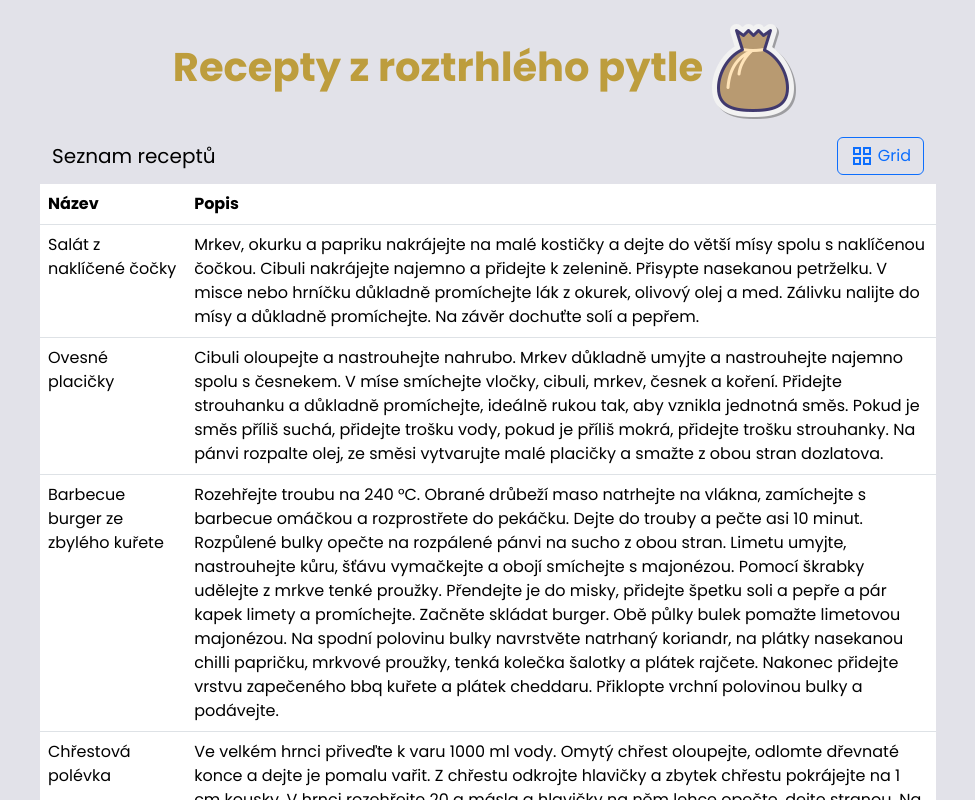
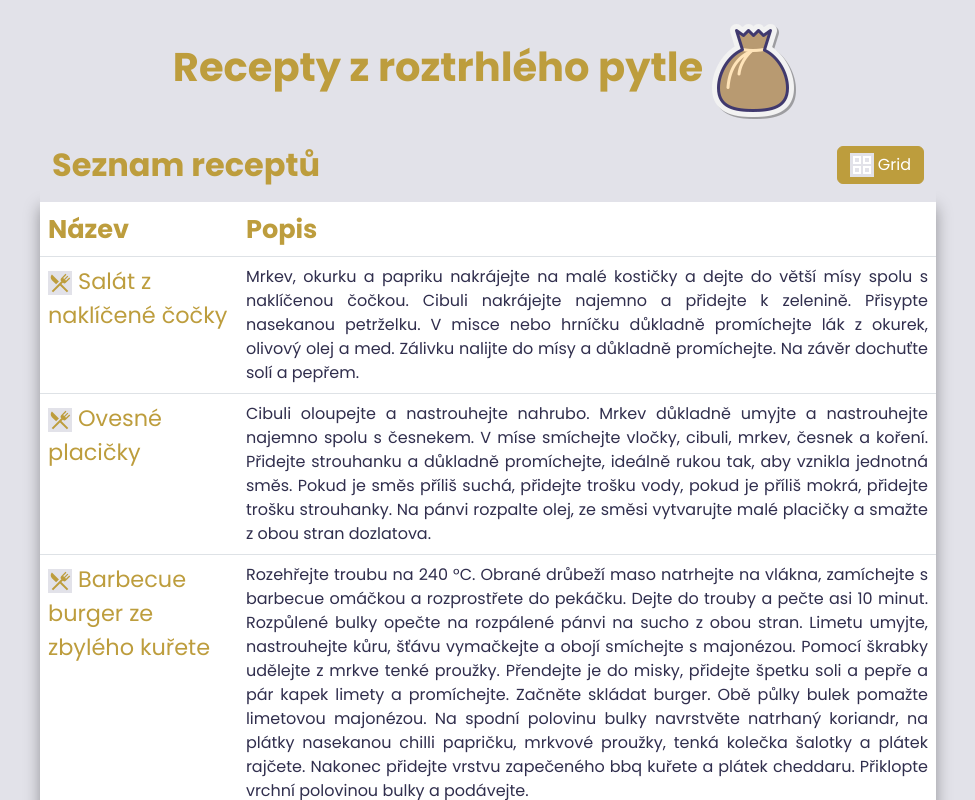
Before and after one commit to JagosMarek/React-recipe-book, a React (Create React App) app in the folder cookbook/client/: page / in a window 1280 px wide. Both pictures are taken after a click on the button "Tabulka". Shown: the top 800 px of the page, without its empty margins (152-1127 px from the left). Built offline with nearby package versions, Linux system fonts and the light colour scheme.

Commit message:
3. Blok - Variabilni seznam pridani stylu css a komentaru

```diff
--- a/cookbook/client/src/components/RecipeGridList.js
+++ b/cookbook/client/src/components/RecipeGridList.js
@@ -1,5 +1,7 @@
-import React from "react";
+import React from "react"; // Import Reactu abych ho mohl používat v komponentě
 import Recipe from "./Recipe"; // Import komponenty Recipe
+
+// Komponenta vrací seznam jako mřížku
 
 function RecipeGridList(props) {
   return (
--- a/cookbook/client/src/components/RecipeList.js
+++ b/cookbook/client/src/components/RecipeList.js
@@ -1,29 +1,29 @@
 import React, { useState } from "react"; // Import Reactu abych ho mohl používat v komponentě
-import RecipeGridList from "./RecipeGridList";
-import RecipeTableList from "./RecipeTableList";
+import RecipeGridList from "./RecipeGridList"; // Import Grid pro vykreslování seznamu jako karty
+import RecipeTableList from "./RecipeTableList"; // Import Table pro vykreslování seznamu jako tabulky
 
-import Icon from "@mdi/react";
-import { mdiTable, mdiViewGridOutline } from "@mdi/js";
+import Icon from "@mdi/react"; // Import ikon pro table a grid
+import { mdiTable, mdiViewGridOutline } from "@mdi/js"; // ikony grid a table
+import styles from "../css/recipeInfo.module.css"; // Import komponenty CSS styl
 
 import Navbar from "react-bootstrap/Navbar"; // Import komponenty Navbar z bootstrap -> ten slouží pro vkládání navigačních prvků na stránku
 import Button from "react-bootstrap/Button"; // Import komponenty Button z bootstrap
 
-// Komponenta slouží k zobrazení seznamu receptů. Do komponenty jsou přidány Col, Row a Container, protože Card má defaultně
-// nastevené řazení do sloupce. Zde Col dává jednomu receptu šířku 4 z 12 takže na řádek se vlezou 3.
+// Komponenta slouží k zobrazení seznamu receptů. V závislosti na proměnné isGrid jestli je true nebo false vykreslí budˇ grid nebo table.
 
 function RecipeList(props) {
-  const [viewType, setViewType] = useState("grid");
-  const isGrid = viewType === "grid"; // isGrid je pomocná proměnná, kterou budu dále používat pro řízení vzhledu
+  const [viewType, setViewType] = useState("grid"); // výchozí stav zobrazení receptů -> jako karty
+  const isGrid = viewType === "grid"; // isGrid je proměnná je true pokud viewType = grid jinak je false.
 
   return (
     <div>
       <Navbar>
         <div className="container-fluid">
-          <Navbar.Brand>Seznam receptů</Navbar.Brand>
-          <Button
+          <Navbar.Brand className={styles.listOfRecipesHeader}>Seznam receptů</Navbar.Brand>
+          <Button className={styles.listOfRecipesButton}
             variant="outline-primary"
             onClick={() =>
-              setViewType((currentState) => {
+              setViewType((currentState) => { // funkce nastavuje viewType na opačnou hodnotu podle toho co je aktuálně nastaveno
                 if (currentState === "grid") return "table";
                 else return "grid";
               })
@@ -34,7 +34,7 @@ function RecipeList(props) {
           </Button>
         </div>
       </Navbar>
-      {isGrid ? (
+      {isGrid ? ( // klasika pokud je grid true tak vykreslím mřížky jinak table
         <RecipeGridList recipeList={props.recipeList} />
       ) : (
         <RecipeTableList recipeList={props.recipeList} />
--- a/cookbook/client/src/components/RecipeTableList.js
+++ b/cookbook/client/src/components/RecipeTableList.js
@@ -1,21 +1,28 @@
-import React from "react";
+import React from "react"; // Import Reactu abych ho mohl používat v komponentě
 import Table from "react-bootstrap/Table";
+import styles from "../css/recipeTableList.module.css";
+import Icon from '@mdi/react';
+import { mdiSilverwareVariant } from '@mdi/js';
+
+
+
+// komponenta vrací seznam jako tabulku
 
 function RecipeTableList(props) {
   return (
-    <Table>
+    <Table className={styles.table}>
       <thead>
         <tr>
-          <th>Název</th>
-          <th>Popis</th>
+          <th className={styles.tableDes}>Název</th>
+          <th className={styles.tableDes}>Popis</th>
         </tr>
       </thead>
       <tbody>
         {props.recipeList.map((recipe) => {
           return (
             <tr key={recipe.id}>
-              <td>{recipe.name}</td>
-              <td>{recipe.description}</td>
+              <td className={styles.recipeTitle}><Icon path={mdiSilverwareVariant} size={1} /> {recipe.name}</td>
+              <td className={styles.recipeText}>{recipe.description}</td>
             </tr>
           );
         })}
--- a/cookbook/client/src/css/recipe.module.css
+++ b/cookbook/client/src/css/recipe.module.css
@@ -9,7 +9,7 @@
 
 .recipeTitle {
     font-size: 1.6rem;
-    color: #bd9d3d;
+    color: #bd9d3d !important;
 }
 
 .recipeBody {
@@ -19,19 +19,19 @@
 
 .recipeText {
     text-align: justify;
-    color: #302E4D;
+    color: #302E4D !important;
 }
 
 .recipeButton {
-    background-color: #bd9d3d;
-    border: 1px solid #bd9d3d;
+    background-color: #bd9d3d !important;
+    border: 1px solid #bd9d3d !important;
     transition: 0.3s;
 }
 
 .recipeButton:hover {
-    background-color: white;
-    color: #bd9d3d;
-    border: 1px solid #bd9d3d;
+    background-color: white !important;
+    color: #bd9d3d !important;
+    border: 1px solid #bd9d3d !important;
 }
 
 .recipe:hover {
--- a/cookbook/client/src/css/recipeInfo.module.css
+++ b/cookbook/client/src/css/recipeInfo.module.css
@@ -5,3 +5,26 @@
     color: #bd9d3d;
     font-weight: 600;
 }
+
+/****************************** list of recipes header CSS Component ******************************/
+
+.listOfRecipesHeader {
+    font-size: 2rem !important;
+    color: #bd9d3d !important;
+    font-weight: 600 !important;
+}
+
+/****************************** list of recipes button CSS Component ******************************/
+
+.listOfRecipesButton {
+    background-color: #bd9d3d !important;
+    border: 1px solid #bd9d3d !important;
+    transition: 0.3s;
+    color: white !important;
+}
+
+.listOfRecipesButton:hover {
+    background-color: white !important;
+    color: #bd9d3d !important;
+    border: 1px solid #bd9d3d !important;
+}
--- /dev/null
+++ b/cookbook/client/src/css/recipeTableList.module.css
@@ -0,0 +1,20 @@
+/****************************** RecipeTableList CSS Component ******************************/
+
+.tableDes {
+    font-size: 1.6rem;
+    color: #bd9d3d !important;
+}
+
+.recipeTitle {
+    font-size: 1.4rem;
+    color: #bd9d3d !important;
+}
+
+.recipeText {
+    text-align: justify;
+    color: #302E4D !important;
+}
+
+.table {
+    box-shadow: rgba(0, 0, 0, 0.35) 0px 5px 15px;
+}
```
